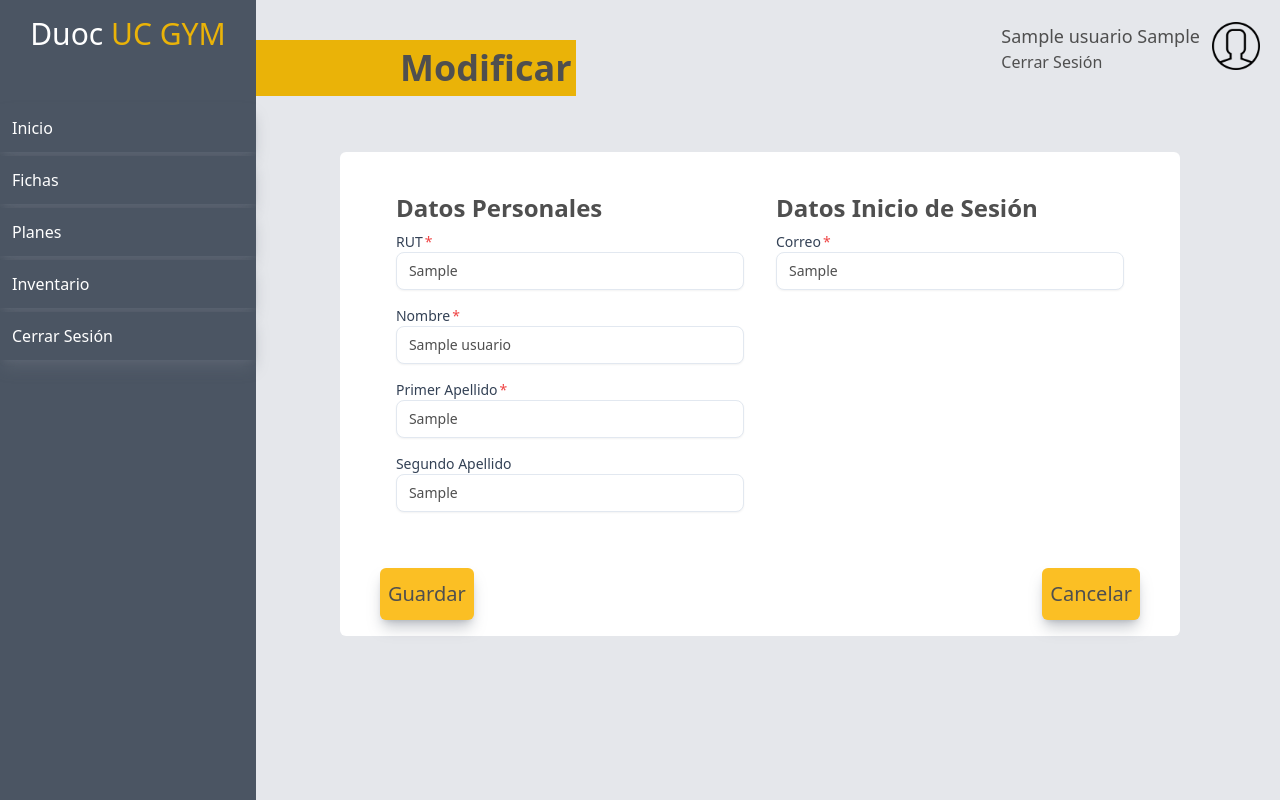
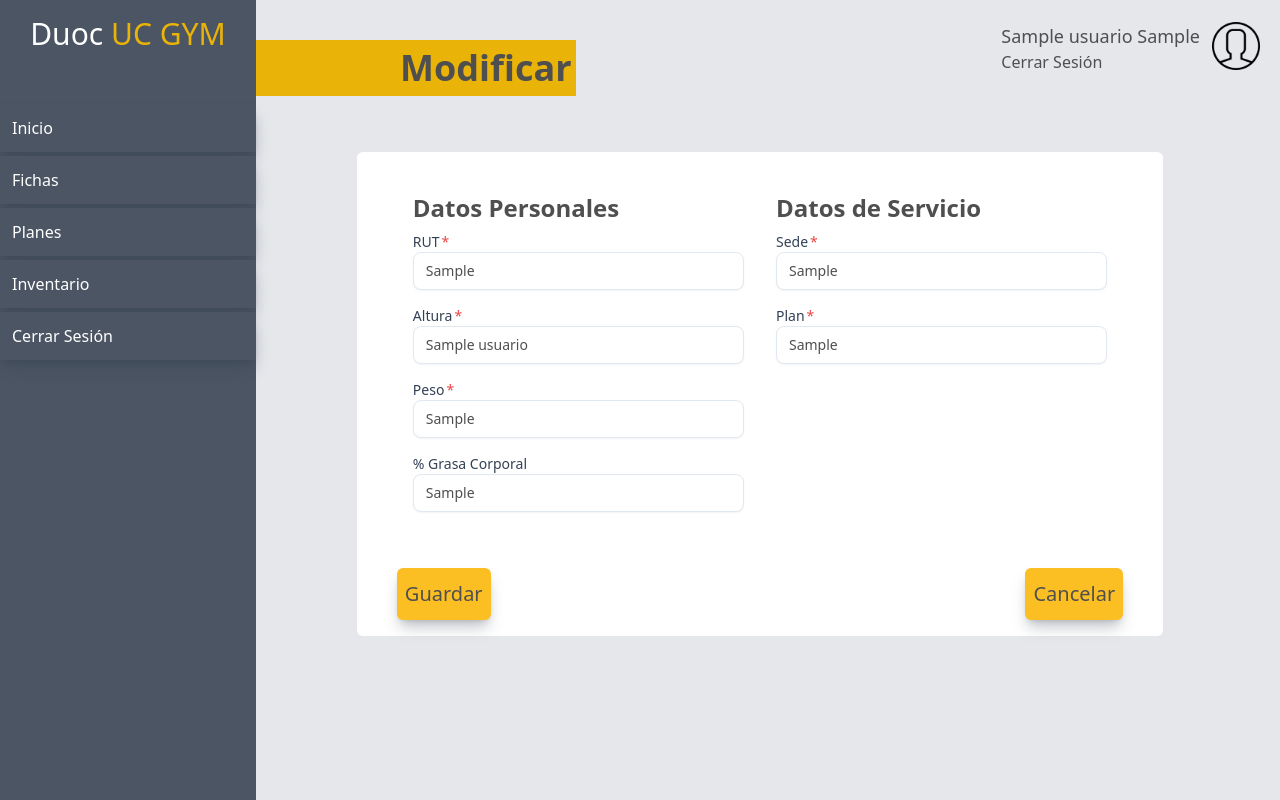
Before and after one commit to GonzaBah/DuocUCGYM, a Django app: page /m_alumno in a window 1280 px wide. Run offline with Django 4.2, Linux system fonts and the light colour scheme; a user stored in the database is signed in; tables that the repository leaves empty hold one stand-in row (values such as "Sample post"); style sheets or scripts are compiled from the project's sources; some libraries are stand-ins or nearby versions.

Commit message:
side bar terminado

```diff
--- a/gym/templates/duoc_gym/frmAlumnosModificar.html
+++ b/gym/templates/duoc_gym/frmAlumnosModificar.html
@@ -36,21 +36,21 @@ Modificar
                             <div class="py-2">
                                 <label
                                     class="border-gray-900 after:content-['*'] after:ml-0.5 after:text-red-500 block text-sm font-medium text-slate-700"
-                                    for="">Nombre</label>
+                                    for="">Altura</label>
                                 <input name="user.nombre" class="px-3 py-2 bg-white border shadow-sm border-slate-200 placeholder-slate-400 focus:outline-none focus:border-sky-500 focus:ring-sky-500 block w-full rounded-lg sm:text-sm focus:ring-1 contrast-more:border-slate-400 contrast-more:placeholder-slate-500" type="text" value="{{ userInfo.nombre }}" />
                             </div>
 
                             <div class="py-2">
                                 <label
                                     class="border-gray-900 after:content-['*'] after:ml-0.5 after:text-red-500 block text-sm font-medium text-slate-700"
-                                    for="">Primer Apellido</label>
+                                    for="">Peso</label>
                                 <input name="user.apellido1" class="px-3 py-2 bg-white border shadow-sm border-slate-200 placeholder-slate-400 focus:outline-none focus:border-sky-500 focus:ring-sky-500 block w-full rounded-lg sm:text-sm focus:ring-1 contrast-more:border-slate-400 contrast-more:placeholder-slate-500" type="text" value="{{ userInfo.apellido1 }}" />
                             </div>
 
                             <div class="py-2">
                                 <label
                                     class="border-gray-900 after:ml-0.5 after:text-red-500 block text-sm font-medium text-slate-700"
-                                    for="">Segundo Apellido</label>
+                                    for="">% Grasa Corporal</label>
                                     <input name="user.apellido2" class="px-3 py-2 bg-white border shadow-sm border-slate-200 placeholder-slate-400 focus:outline-none focus:border-sky-500 focus:ring-sky-500 block w-full rounded-lg sm:text-sm focus:ring-1 contrast-more:border-slate-400 contrast-more:placeholder-slate-500" type="text" value="{{ userInfo.apellido2 }}" />
                             </div>
                         </div>
@@ -59,16 +59,24 @@ Modificar
                     </div>
 
                     <div class="flex-col  flex-wrap justify-end w-full mx-2 px-2">
-                        <div class=" text-2xl font-bold  ">
-                            <label>Datos Inicio de Sesión</label>
+                        <div class=" text-2xl font-bold ">
+                            <label>Datos de Servicio</label>
                         </div>
                         <div class="flex-col flex-wrap justify-evenly w-full">
                             <div class="py-2">
                                 <label
                                 class="border-gray-900 after:content-['*'] after:ml-0.5 after:text-red-500 block text-sm font-medium text-slate-700"
-                                for="">Correo</label>
+                                for="">Sede</label>
                                 <input name="user.correo" class="px-3 py-2 bg-white border shadow-sm border-slate-200 placeholder-slate-400 focus:outline-none focus:border-sky-500 focus:ring-sky-500 block w-full rounded-lg sm:text-sm focus:ring-1 contrast-more:border-slate-400 contrast-more:placeholder-slate-500" type="text" value="{{ userInfo.correo }}" />
                             </div>
+
+                            <div class="py-2">
+                                <label
+                                class="border-gray-900 after:content-['*'] after:ml-0.5 after:text-red-500 block text-sm font-medium text-slate-700"
+                                for="">Plan</label>
+                                <input name="user.correo" class="px-3 py-2 bg-white border shadow-sm border-slate-200 placeholder-slate-400 focus:outline-none focus:border-sky-500 focus:ring-sky-500 block w-full rounded-lg sm:text-sm focus:ring-1 contrast-more:border-slate-400 contrast-more:placeholder-slate-500" type="text" value="{{ userInfo.correo }}" />
+                            </div>
+
 
                         </div>
                     </div>
--- a/gym/templates/duoc_gym/include/sideBar.html
+++ b/gym/templates/duoc_gym/include/sideBar.html
@@ -10,7 +10,7 @@
             <ul class="pt-8">
                 <a class="capitalize text-1xl truncate" href="{% url 'index' %}">
                     <li
-                    class="bg-gray-600 hover:bg-gray-500 p-3 my-1 shadow-lg shadow-gray-500/40  transition ease-in-out hover:-translate-y-1 hover:scale-110 duration-300 w-full text-white hover:text-yellow-500">
+                    class="bg-gray-600 hover:bg-gray-500 p-3 my-1 shadow-lg shadow-gray-700/40  transition ease-in-out hover:translate-x-6 hover:scale-100 duration-300 w-full text-white hover:text-yellow-500">
                         Inicio
                     </li>
                 </a>
@@ -19,68 +19,68 @@
                         {% if user.is_sub %}
                         <a class="capitalize text-1xl truncate" href="{% url 'l_plan' user %}">
                             <li
-                            class="bg-gray-600 hover:bg-gray-500 p-3 my-1 shadow-lg shadow-gray-500/40  transition ease-in-out hover:-translate-y-1 hover:scale-110 duration-300 w-full text-white hover:text-yellow-500">
+                            class="bg-gray-600 hover:bg-gray-500 p-3 my-1 shadow-lg shadow-gray-700/40  transition ease-in-out hover:translate-x-6 hover:scale-100 duration-300 w-full text-white hover:text-yellow-500">
                                 Mi Plan
                             </li>
                         </a>
                         {% else %}
                         <a class="capitalize text-1xl truncate" href="{% url 'plan' %}">
                             <li
-                            class="bg-gray-600 hover:bg-gray-500 p-3 my-1 shadow-lg shadow-gray-500/40  transition ease-in-out hover:-translate-y-1 hover:scale-110 duration-300 w-full text-white hover:text-yellow-500">
+                            class="bg-gray-600 hover:bg-gray-500 p-3 my-1 shadow-lg shadow-gray-700/40  transition ease-in-out hover:translate-x-6 hover:scale-100 duration-300 w-full text-white hover:text-yellow-500">
                                 Ver Planes
                             </li>
                         </a>
                         {% endif %}
                     <a class="capitalize text-1xl truncate" href="{% url 'index' %}">
                         <li
-                        class="bg-gray-600 hover:bg-gray-500 p-3 my-1 shadow-lg shadow-gray-500/40  transition ease-in-out hover:-translate-y-1 hover:scale-110 duration-300 w-full text-white hover:text-yellow-500">
+                        class="bg-gray-600 hover:bg-gray-500 p-3 my-1 shadow-lg shadow-gray-700/40  transition ease-in-out hover:translate-x-6 hover:scale-100 duration-300 w-full text-white hover:text-yellow-500">
                             Mis Reservas
                         </li>
                     </a>
                     <a class="capitalize text-1xl truncate" href="{% url 'mi_perfil' %}">
                         <li
-                        class="bg-gray-600 hover:bg-gray-500 p-3 my-1 shadow-lg shadow-gray-500/40  transition ease-in-out hover:-translate-y-1 hover:scale-110 duration-300 w-full text-white hover:text-yellow-500">
+                        class="bg-gray-600 hover:bg-gray-500 p-3 my-1 shadow-lg shadow-gray-700/40  transition ease-in-out hover:translate-x-6 hover:scale-100 duration-300 w-full text-white hover:text-yellow-500">
                             Mi Perfil
                         </li>
                     </a>
                     <a class="capitalize text-1xl truncate" href="{% url 'logout' %}">
                         <li
-                        class="bg-gray-600 hover:bg-gray-500 p-3 my-1 shadow-lg shadow-gray-500/40  transition ease-in-out hover:-translate-y-1 hover:scale-110 duration-300 w-full text-white hover:text-yellow-500">
+                        class="bg-gray-600 hover:bg-gray-500 p-3 my-1 shadow-lg shadow-gray-700/40  transition ease-in-out hover:translate-x-6 hover:scale-100 duration-300 w-full text-white hover:text-yellow-500">
                             Cerrar Sesión
                         </li>
                     </a>
                     {% else %}
                         <a class="capitalize text-1xl truncate" href="{% url 'lista' %}">
-                            <li class="bg-gray-600 hover:bg-gray-500 p-3 my-1 shadow-lg shadow-gray-500/40  transition ease-in-out hover:-translate-y-1 hover:scale-110 duration-300 w-full text-white hover:text-yellow-500">
+                            <li class="bg-gray-600 hover:bg-gray-500 p-3 my-1 shadow-lg shadow-gray-700/40  transition ease-in-out hover:translate-x-6 hover:scale-100 duration-300 w-full text-white hover:text-yellow-500">
                                 Fichas
                             </li>
                         </a>
                         {% if user.tipoUsuario.idTipo == 1 %}
                         <a class="capitalize text-1xl truncate" href="{% url 'm_planes' %}">
-                            <li class="bg-gray-600 hover:bg-gray-500 p-3 my-1 shadow-lg shadow-gray-500/40  transition ease-in-out hover:-translate-y-1 hover:scale-110 duration-300 w-full text-white hover:text-yellow-500">
+                            <li class="bg-gray-600 hover:bg-gray-500 p-3 my-1 shadow-lg shadow-gray-700/40  transition ease-in-out hover:translate-x-6 hover:scale-100 duration-300 w-full text-white hover:text-yellow-500">
                                 Planes
                             </li>
                         </a>
                         <a class="capitalize text-1xl truncate" href="{% url 'm_maquinas' %}">
-                            <li class="bg-gray-600 hover:bg-gray-500 p-3 my-1 shadow-lg shadow-gray-500/40  transition ease-in-out hover:-translate-y-1 hover:scale-110 duration-300 w-full text-white hover:text-yellow-500">
+                            <li class="bg-gray-600 hover:bg-gray-500 p-3 my-1 shadow-lg shadow-gray-700/40  transition ease-in-out hover:translate-x-6 hover:scale-100 duration-300 w-full text-white hover:text-yellow-500">
                                 Inventario
                             </li>
                         </a>
                         {% endif %}
                         <a class="capitalize text-1xl truncate" href="{% url 'logout' %}">
-                            <li class="bg-gray-600 hover:bg-gray-500 p-3 my-1 shadow-lg shadow-gray-500/40  transition ease-in-out hover:-translate-y-1 hover:scale-110 duration-300 w-full text-white hover:text-yellow-500">
+                            <li class="bg-gray-600 hover:bg-gray-500 p-3 my-1 shadow-lg shadow-gray-700/40  transition ease-in-out hover:translate-x-6 hover:scale-100 duration-300 w-full text-white hover:text-yellow-500">
                                 Cerrar Sesión
                             </li>
                         </a>
                     {% endif %}
                 {% else %}
                 <a class="capitalize text-1xl truncate" href="{% url 'plan' %}">
-                    <li class="bg-gray-600 hover:bg-gray-500 p-3 my-1 shadow-lg shadow-gray-500/40  transition ease-in-out hover:-translate-y-1 hover:scale-110 duration-300 w-full text-white hover:text-yellow-500">
+                    <li class="bg-gray-600 hover:bg-gray-500 p-3 my-1 shadow-lg shadow-gray-700/40  transition ease-in-out hover:translate-x-6 hover:scale-100 duration-300 w-full text-white hover:text-yellow-500">
                         Ver Planes
                     </li>
                 </a>
                 <a class="capitalize text-1xl truncate" href="{% url 'login' %}">
-                    <li class="bg-gray-600 hover:bg-gray-500 p-3 my-1 shadow-lg shadow-gray-500/40  transition ease-in-out hover:-translate-y-1 hover:scale-110 duration-300 w-full text-white hover:text-yellow-500">
+                    <li class="bg-gray-600 hover:bg-gray-500 p-3 my-1 shadow-lg shadow-gray-700/40  transition ease-in-out hover:translate-x-6 hover:scale-100 duration-300 w-full text-white hover:text-yellow-500">
                         Iniciar Sesión
                     </li>
                 </a>
```
